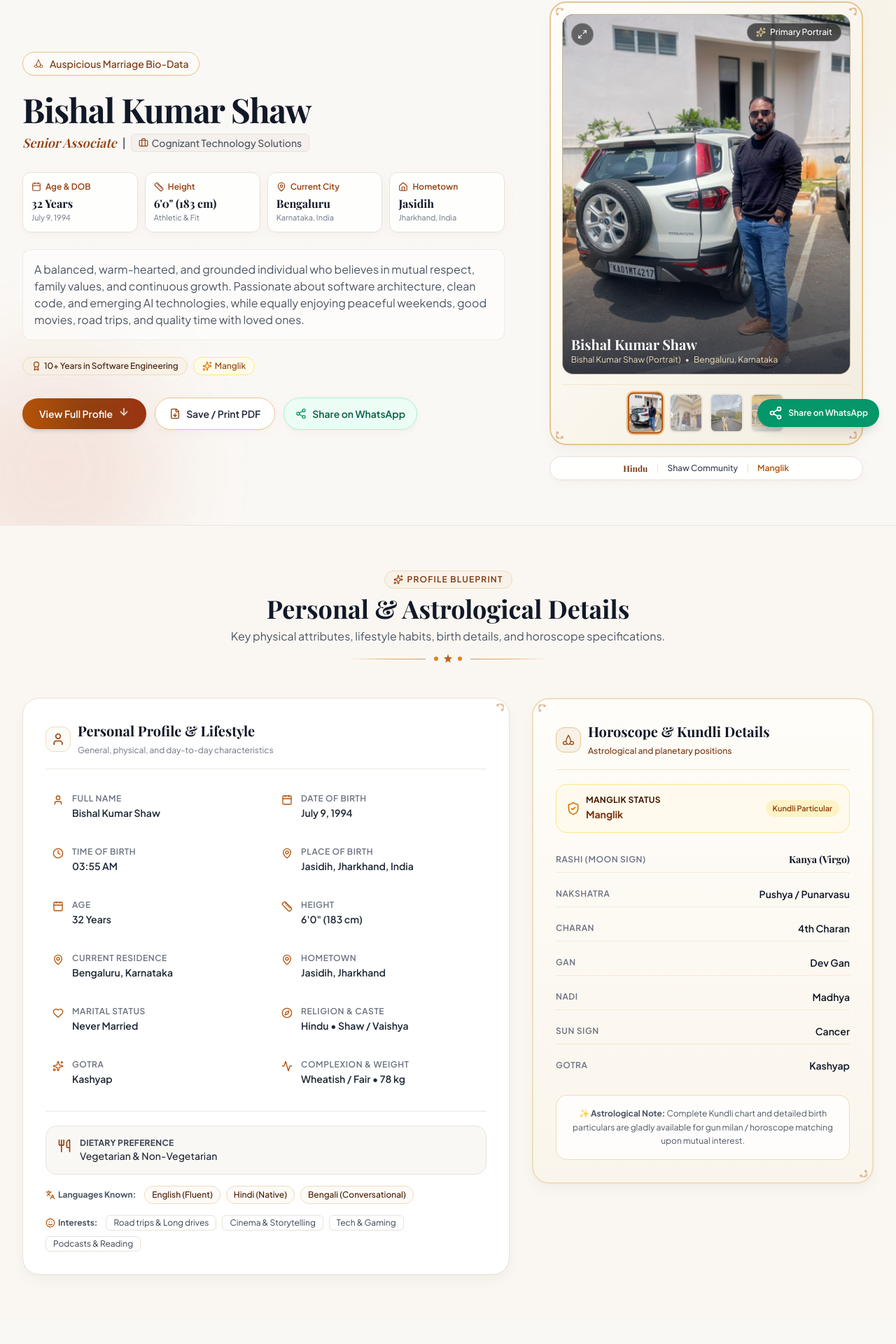
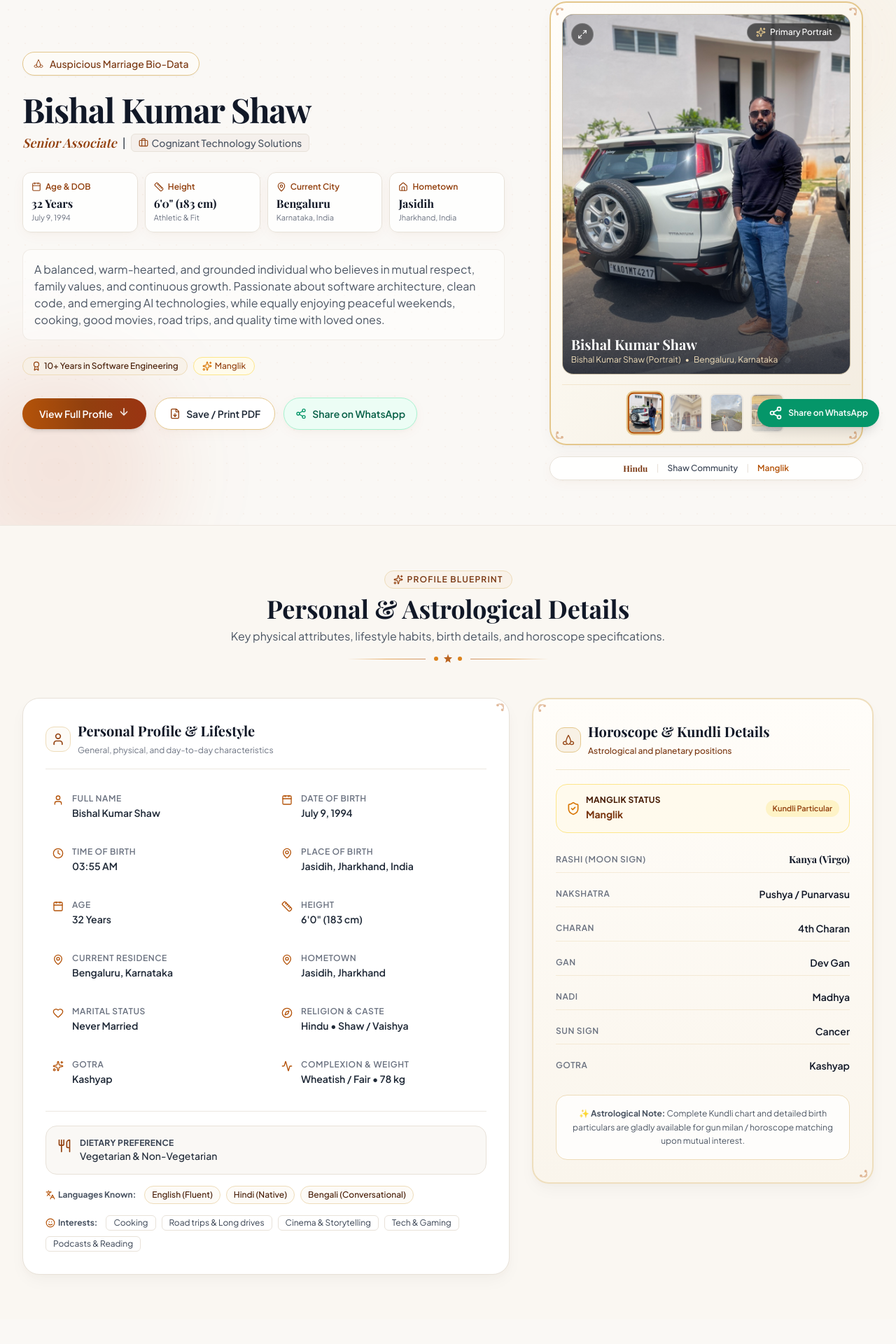
Before and after one commit to bkshaw1994/BioData, a React (Vite) app: page / in a window 1280 px wide. Shown: the part 166-2086 px from the top of the page at 70% size. Built offline with nearby package versions, Linux system fonts and the light colour scheme; a web font is replaced by a local one.

Commit message:
feat: added cooking to hobbies and interests in biodata, personal info, and print layout

```diff
--- a/src/components/PersonalInfo.jsx
+++ b/src/components/PersonalInfo.jsx
@@ -198,7 +198,7 @@ export const PersonalInfo = ({ data }) => {
                   <Smile className="w-3.5 h-3.5 text-gold-500" />
                   Interests:
                 </span>
-                {(p.hobbies || ["Road trips", "Cinema", "Gaming, Cooking"]).map((hobby, idx) => (
+                {(p.hobbies || ["Cooking", "Road trips & Long drives", "Cinema & Storytelling", "Tech & Gaming"]).map((hobby, idx) => (
                   <span key={idx} className="text-xs bg-white text-charcoal-700 border border-warmborder px-2.5 py-0.5 rounded-md">
                     {hobby}
                   </span>
--- a/src/components/PrintBioData.jsx
+++ b/src/components/PrintBioData.jsx
@@ -130,6 +130,10 @@ export const PrintBioData = ({ data }) => {
               <div className="flex justify-between border-b border-gray-200 py-0.5">
                 <span className="text-gray-600">Dietary Preference:</span>
                 <span className="font-semibold text-gray-900">{p.diet}</span>
+              </div>
+              <div className="flex justify-between border-b border-gray-200 py-0.5">
+                <span className="text-gray-600">Hobbies & Interests:</span>
+                <span className="font-semibold text-gray-900">{Array.isArray(p.hobbies) ? p.hobbies.join(', ') : "Cooking, Road trips, Cinema, Tech"}</span>
               </div>
               <div className="flex justify-between border-b border-gray-200 py-0.5">
                 <span className="text-gray-600">Languages Known:</span>
--- a/src/data/biodata.js
+++ b/src/data/biodata.js
@@ -23,10 +23,10 @@ export const initialBioData = {
     gotra: "Kashyap",
     diet: "Vegetarian & Non-Vegetarian",
     fitness: "Fitness-conscious (Regular walking, badminton & home-cooked meals)",
-    hobbies: ["Road trips & Long drives", "Cinema & Storytelling", "Tech & Gaming", "Podcasts & Reading"],
+    hobbies: ["Cooking", "Road trips & Long drives", "Cinema & Storytelling", "Tech & Gaming", "Podcasts & Reading"],
     languages: ["English (Fluent)", "Hindi (Native)", "Bengali (Conversational)"],
     tagline: "Senior Associate at Cognizant | Bengaluru, Karnataka",
-    aboutMe: "A balanced, warm-hearted, and grounded individual who believes in mutual respect, family values, and continuous growth. Passionate about software architecture, clean code, and emerging AI technologies, while equally enjoying peaceful weekends, good movies, road trips, and quality time with loved ones.",
+    aboutMe: "A balanced, warm-hearted, and grounded individual who believes in mutual respect, family values, and continuous growth. Passionate about software architecture, clean code, and emerging AI technologies, while equally enjoying peaceful weekends, cooking, good movies, road trips, and quality time with loved ones.",
   },
 
   // Horoscope & Astrological Details
```
